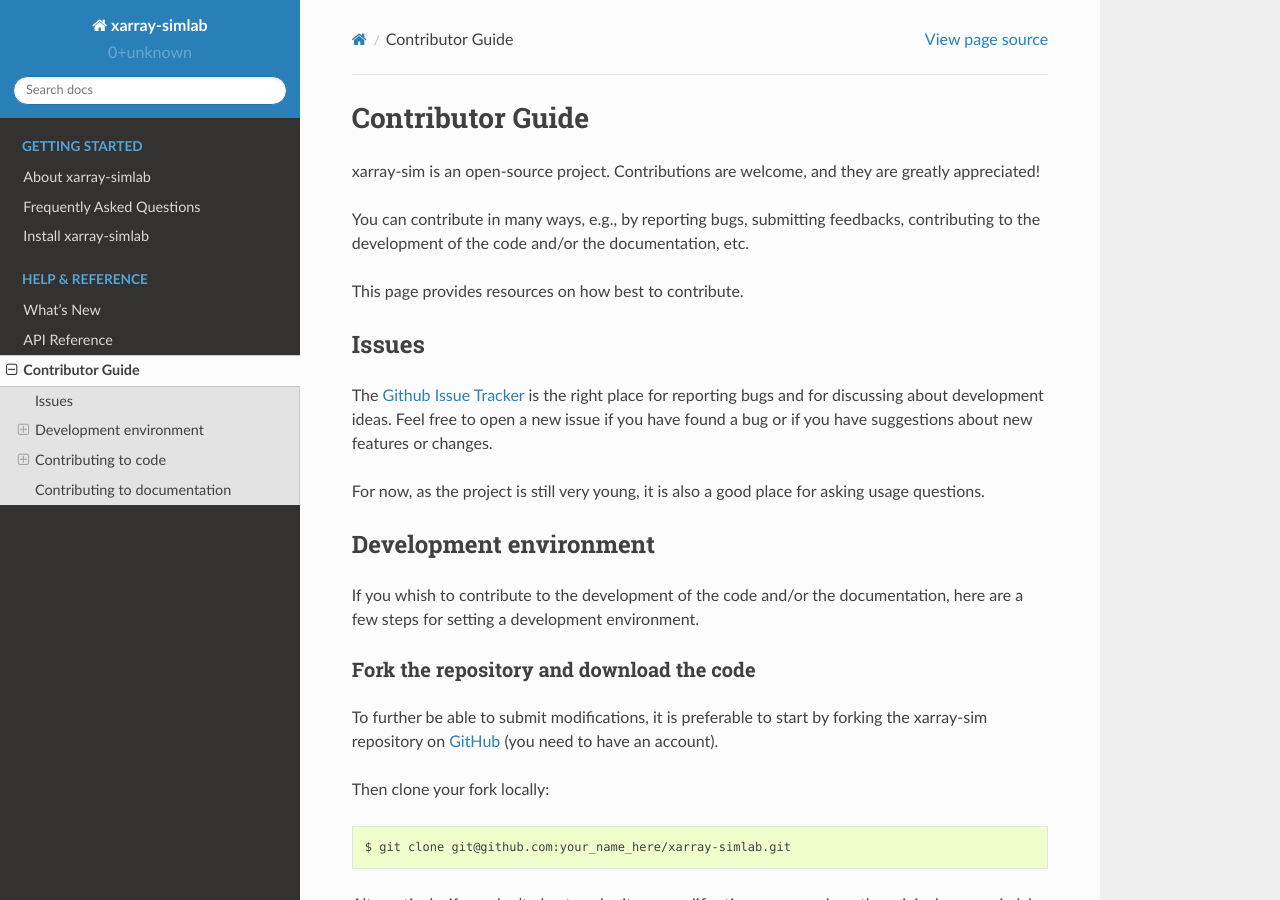
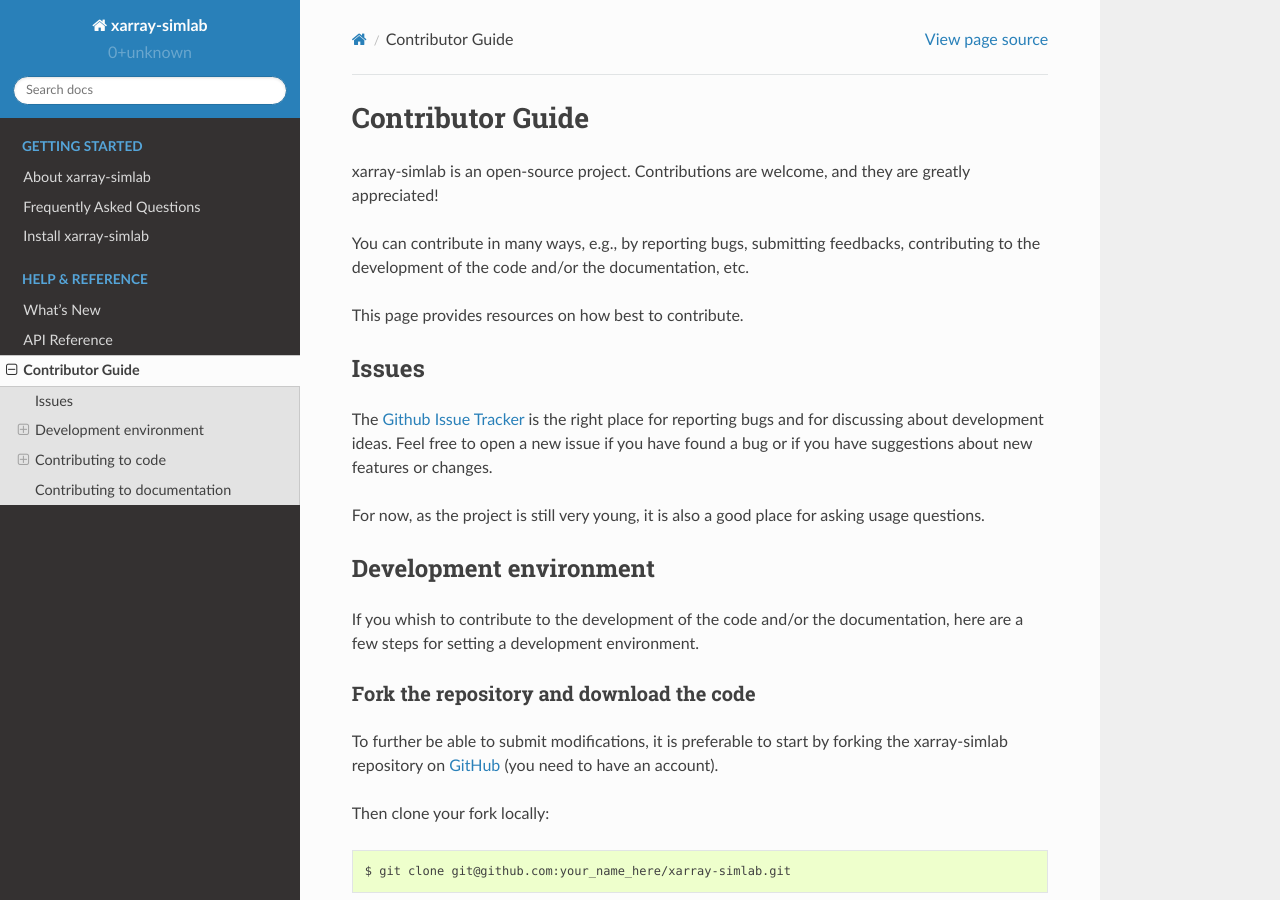
Before and after one commit to xarray-contrib/xarray-simlab, a Sphinx documentation site: the page built from doc/develop.rst, in a window 1280 px wide and 900 px high. Built offline with Sphinx 7.4.7 and the Read the Docs theme 2.0.0, drawn with Linux system fonts in a browser that asks for light colours; the version number could not be read and is left out; some of the changed text lies outside the part shown.

Commit message:
fix typo

```diff
--- a/doc/develop.rst
+++ b/doc/develop.rst
@@ -3,7 +3,7 @@
 Contributor Guide
 =================
 
-xarray-sim is an open-source project. Contributions are welcome, and they are
+xarray-simlab is an open-source project. Contributions are welcome, and they are
 greatly appreciated!
 
 You can contribute in many ways, e.g., by reporting bugs, submitting feedbacks,
@@ -33,7 +33,7 @@ Fork the repository and download the code
 ~~~~~~~~~~~~~~~~~~~~~~~~~~~~~~~~~~~~~~~~~
 
 To further be able to submit modifications, it is preferable to start by
-forking the xarray-sim repository on GitHub_ (you need to have an account).
+forking the xarray-simlab repository on GitHub_ (you need to have an account).
 
 Then clone your fork locally::
 
@@ -124,7 +124,7 @@ should follow the numpydoc_ standard when possible.
 Coding style
 ~~~~~~~~~~~~
 
-The xarray-sim code mostly follows the style conventions defined in PEP8_.
+The xarray-simlab code mostly follows the style conventions defined in PEP8_.
 
 .. _PEP8: https://www.python.org/dev/peps/pep-0008/
 
```
Also changed, not shown: doc/faq.rst (+4 -4 lines).
